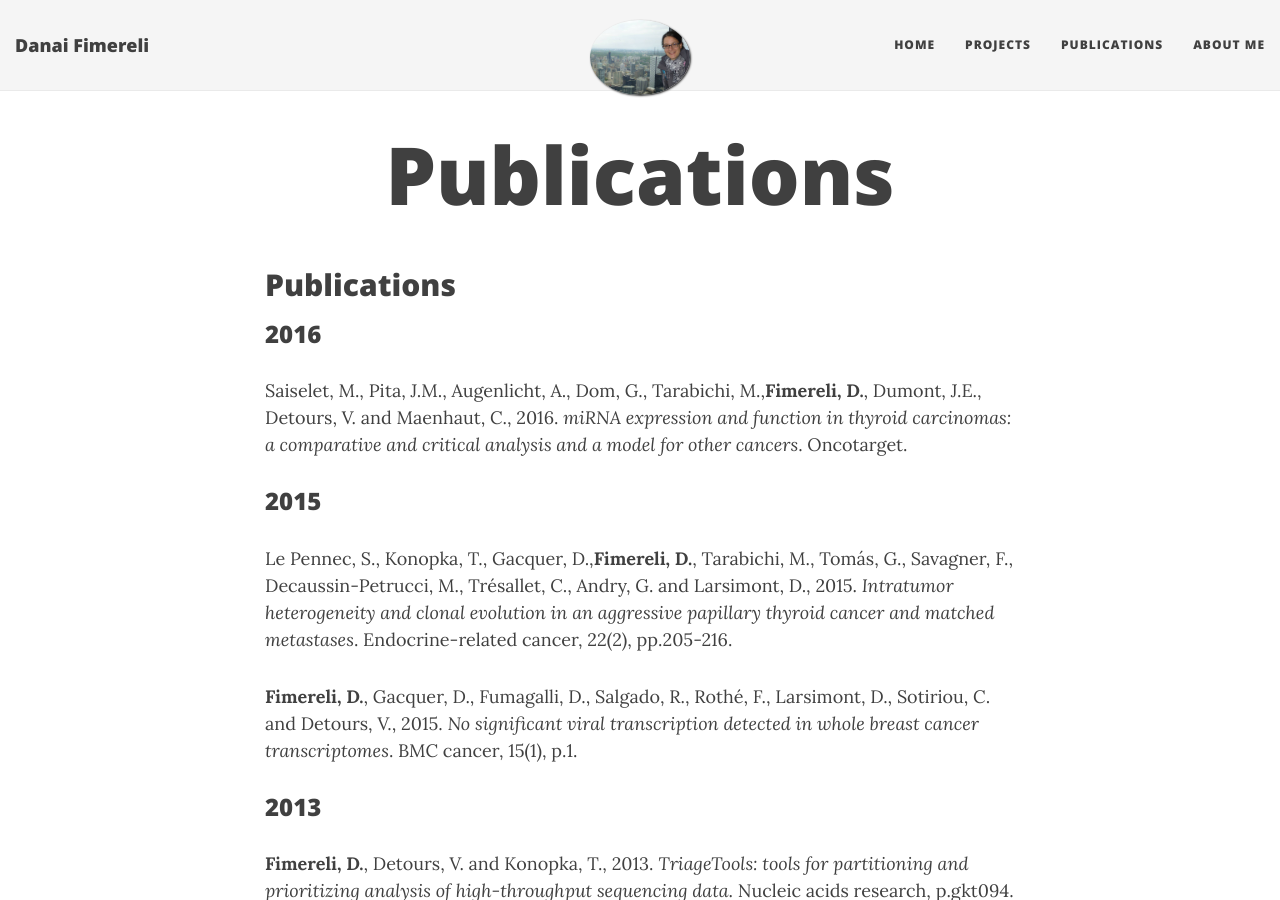
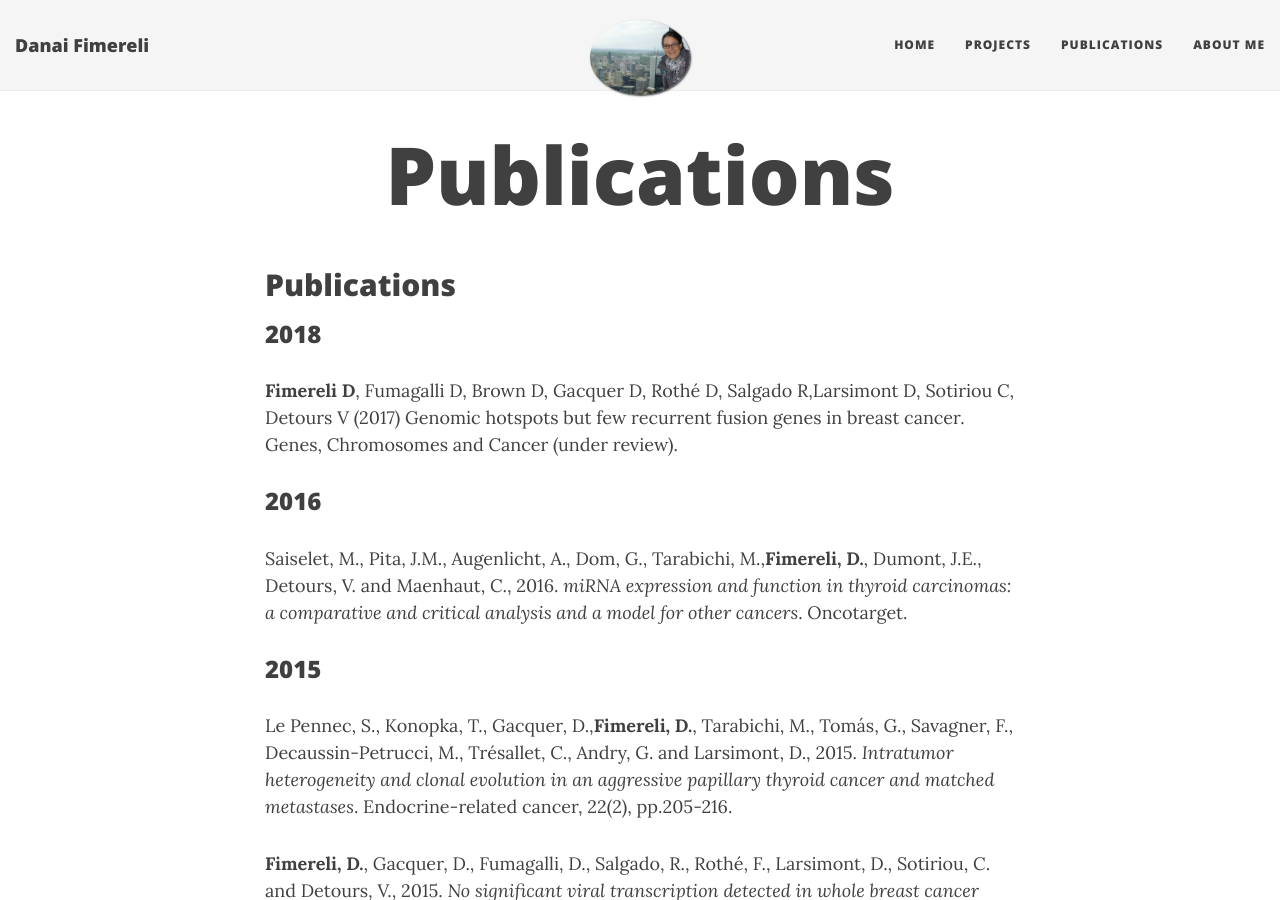
Before and after one commit to dfimerel/dfimerel.github.io, a Jekyll site: the page built from publications.md, in a window 1280 px wide and 900 px high. Built offline with Jekyll 4.4.1, drawn with Linux system fonts in a browser that asks for light colours; nearby versions of some CDN libraries; our own code applies the rules of GitHub Pages for plain Markdown files.

Commit message:
update publications

```diff
--- a/publications.md
+++ b/publications.md
@@ -6,8 +6,13 @@ subtitle:
 
 ## Publications
 
+### 2018
+**Fimereli D**, Fumagalli D, Brown D, Gacquer D, Rothé D, Salgado R,Larsimont D, Sotiriou C, Detours V (2017) Genomic hotspots but few recurrent fusion genes in breast cancer. Genes, Chromosomes and Cancer (under review).
+
+
 ### 2016
 Saiselet, M., Pita, J.M., Augenlicht, A., Dom, G., Tarabichi, M.,**Fimereli, D.**, Dumont, J.E., Detours, V. and Maenhaut, C., 2016. *miRNA expression and function in thyroid carcinomas: a comparative and critical analysis and a model for other cancers*. Oncotarget.
+
 
 ### 2015
 
@@ -20,6 +25,7 @@ Le Pennec, S., Konopka, T., Gacquer, D.,**Fimereli, D.**, Tarabichi, M., Tomás,
 
 **Fimereli, D.**, Detours, V. and Konopka, T., 2013. *TriageTools: tools for partitioning and prioritizing analysis of high-throughput sequencing data*. Nucleic acids research, p.gkt094.
 
+
 ### 2012
 
 **Fimereli, D.K.**, Tsirigos, K.D., Litou, Z.I., Liakopoulos, T.D., Bagos, P.G. and Hamodrakas, S.J., 2012. *CW-PRED: a HMM-based method for the classification of cell wall-anchored proteins of Gram-positive bacteria*. In Artificial Intelligence: Theories and Applications (pp. 285-290). Springer Berlin Heidelberg.
```
